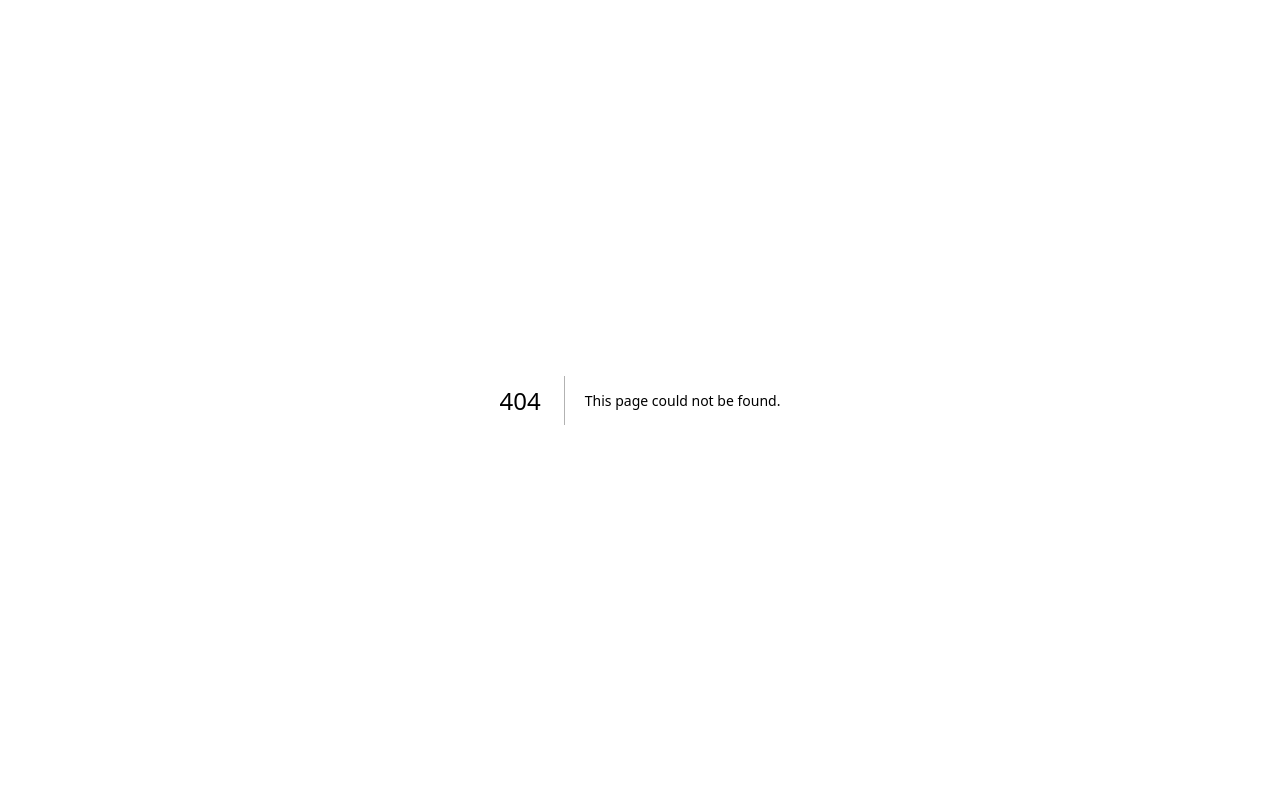
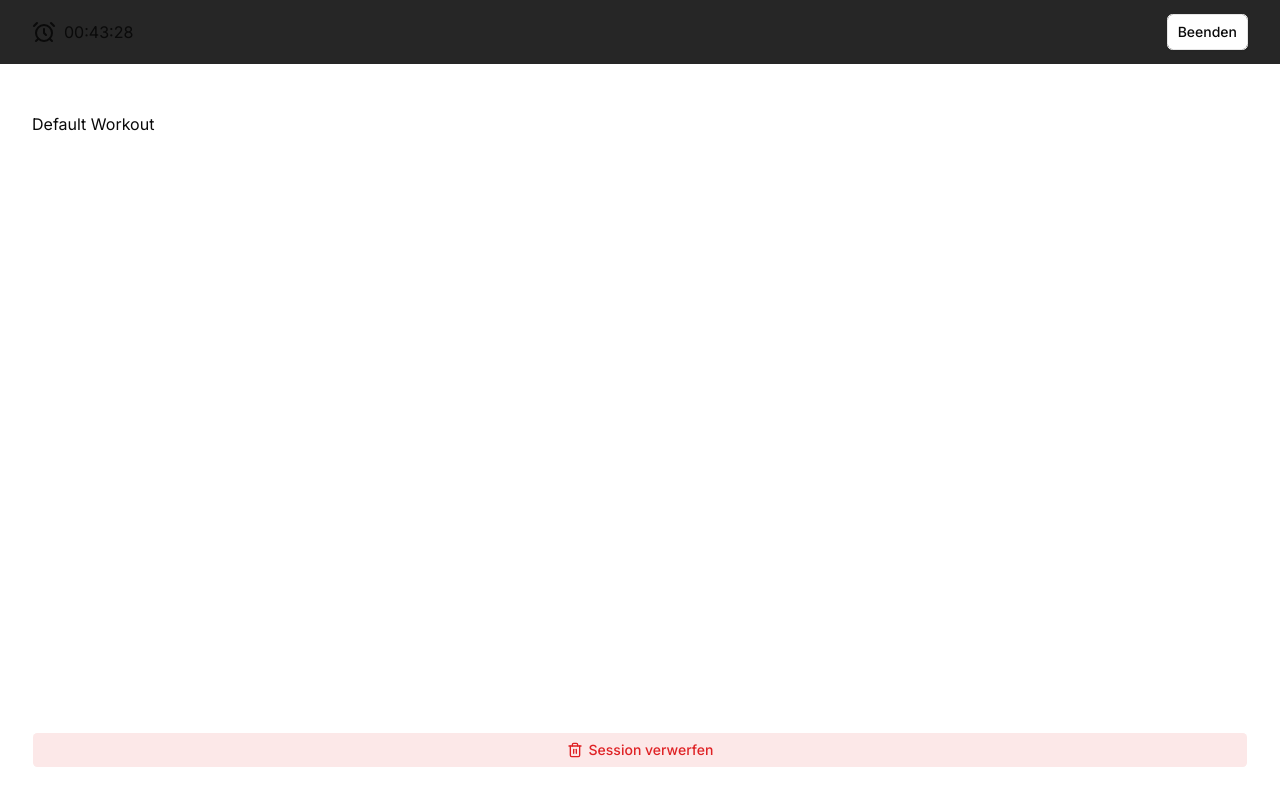
Before and after one commit to BirnadinErick/gymlog, a Next.js app: page /record-workout in a window 1280 px wide. Before the commit this address had no page. Built offline with nearby package versions, Linux system fonts and the light colour scheme.

Commit message:
feat: create new scaffold for record workout btn

```diff
--- /dev/null
+++ b/app/record-workout/page.tsx
@@ -0,0 +1,15 @@
+import WorkoutScreenLayout from "@/components/layouts/workout-screen-layout";
+import RecordWorkoutTopbar from "@/components/record-workout/topbar";
+
+export default async function RecordWorkoutPage(props: {
+  searchParams: Promise<{ template?: string }>;
+}) {
+  const searchParams = await props.searchParams;
+  const templateName = searchParams.template || "Default Workout";
+
+  return (
+    <WorkoutScreenLayout navbarItem={<RecordWorkoutTopbar />}>
+      <h1>{templateName}</h1>
+    </WorkoutScreenLayout>
+  );
+}
```
